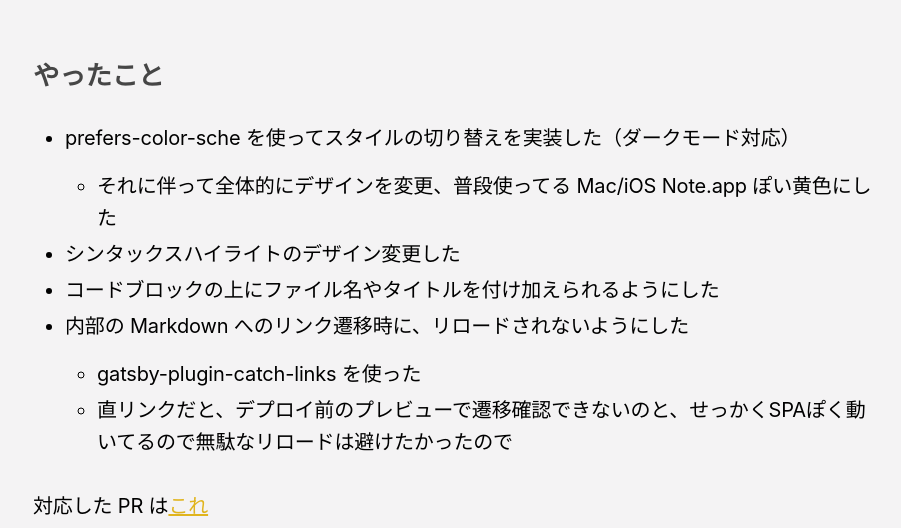
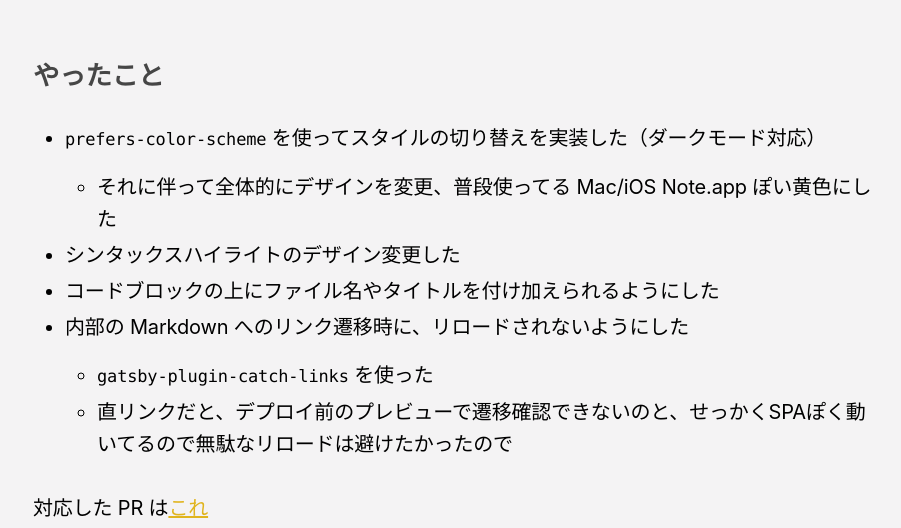
Before and after one commit to jarinosuke/blog.jarinosuke.com, a Gatsby site: page /dark-mode/ in a window 1280 px wide. Shown: the part 272-800 px from the top of the page, without its empty margins (183-1084 px from the left). Built offline with nearby package versions, Linux system fonts and the light colour scheme; Gatsby itself is replaced by a stand-in of ours; some packages are replaced by stand-ins of ours.

Commit message:
fix typo

```diff
--- a/content/blog/dark-mode/index.md
+++ b/content/blog/dark-mode/index.md
@@ -6,12 +6,12 @@ description: ""
 
 ### やったこと
 
-- prefers-color-sche を使ってスタイルの切り替えを実装した（ダークモード対応）
+- `prefers-color-scheme` を使ってスタイルの切り替えを実装した（ダークモード対応）
   - それに伴って全体的にデザインを変更、普段使ってる Mac/iOS Note.app ぽい黄色にした
 - シンタックスハイライトのデザイン変更した
 - コードブロックの上にファイル名やタイトルを付け加えられるようにした
 - 内部の Markdown へのリンク遷移時に、リロードされないようにした
-  - gatsby-plugin-catch-links を使った
+  - `gatsby-plugin-catch-links` を使った
   - 直リンクだと、デプロイ前のプレビューで遷移確認できないのと、せっかくSPAぽく動いてるので無駄なリロードは避けたかったので
 
 対応した PR は[これ](https://github.com/jarinosuke/blog.jarinosuke.com/pull/9)
```
